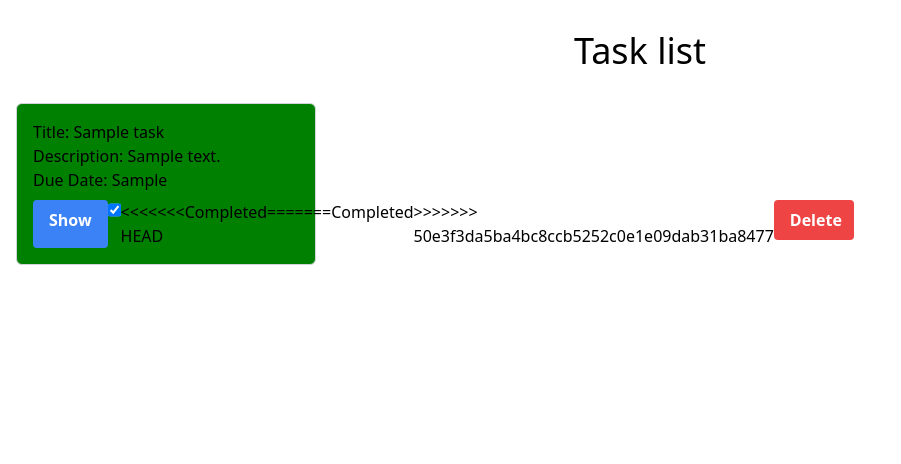
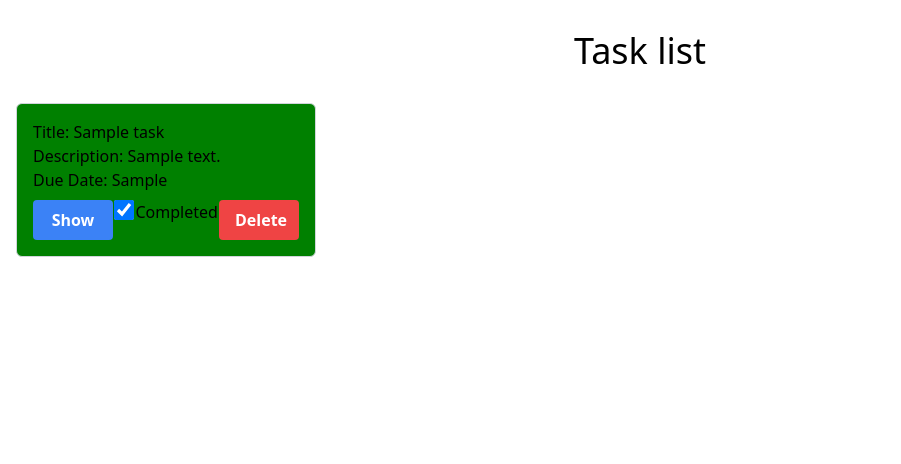
Before and after one commit to MatissRolavs/taskManager, a PHP site: page / in a window 1280 px wide. Shown: the part 141-605 px from the top of the page, without its empty margins (0-901 px from the left). Run offline with PHP 8.4, Linux system fonts and the light colour scheme; the visitor is signed in with stand-in values (Sample User, id 1); tables that the repository leaves empty or names only in its code hold one stand-in row (values such as "Sample post"); some libraries are stand-ins or nearby versions.

Commit message:
Update index.view.php

```diff
--- a/app/views/tasks/index.view.php
+++ b/app/views/tasks/index.view.php
@@ -31,11 +31,7 @@ require "../app/views/components/navbar.php";
           <div class="button-group mt-2 flex justify-between">
             <a href="/show?id=<?= $task['id'] ?>" class="bg-blue-500 hover:bg-blue-700 text-white font-bold py-2 px-4 rounded inline-block w-20 text-center">Show</a>
             <input type="checkbox" id="checkbox<?= $task['id'] ?>" name="id" value="<?= $task['id'] ?>" <?= $task['completed'] ? 'checked' : '' ?> class="form-checkbox h-5 w-5 text-green-500" onchange="updateTask(this, <?= $task['id'] ?>)">
-<<<<<<< HEAD
-            <span id="status<?= $task['id'] ?>"><?= $task['completed'] ? 'Completed' : 'Not completed' ?></span>
-=======
             <span id="status<?= $task['id'] ?>"><?= $task['completed'] ? 'Completed' : '' ?></span>
->>>>>>> 50e3f3da5ba4bc8ccb5252c0e1e09dab31ba8477
             <form method="POST" action="/delete" class="button-form inline">
               <button name="id" value="<?= $task['id'] ?>" class="bg-red-500 hover:bg-red-700 text-white font-bold py-2 px-4 rounded inline-block w-20 text-center">Delete</button>
             </form>
```
